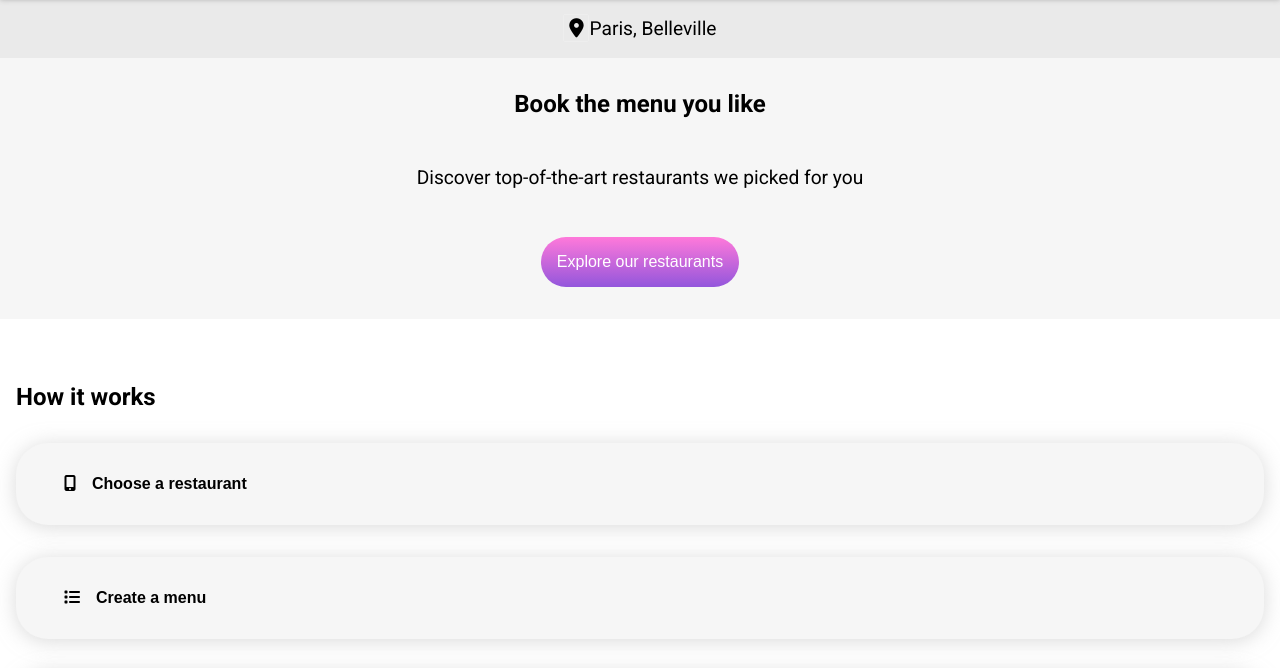
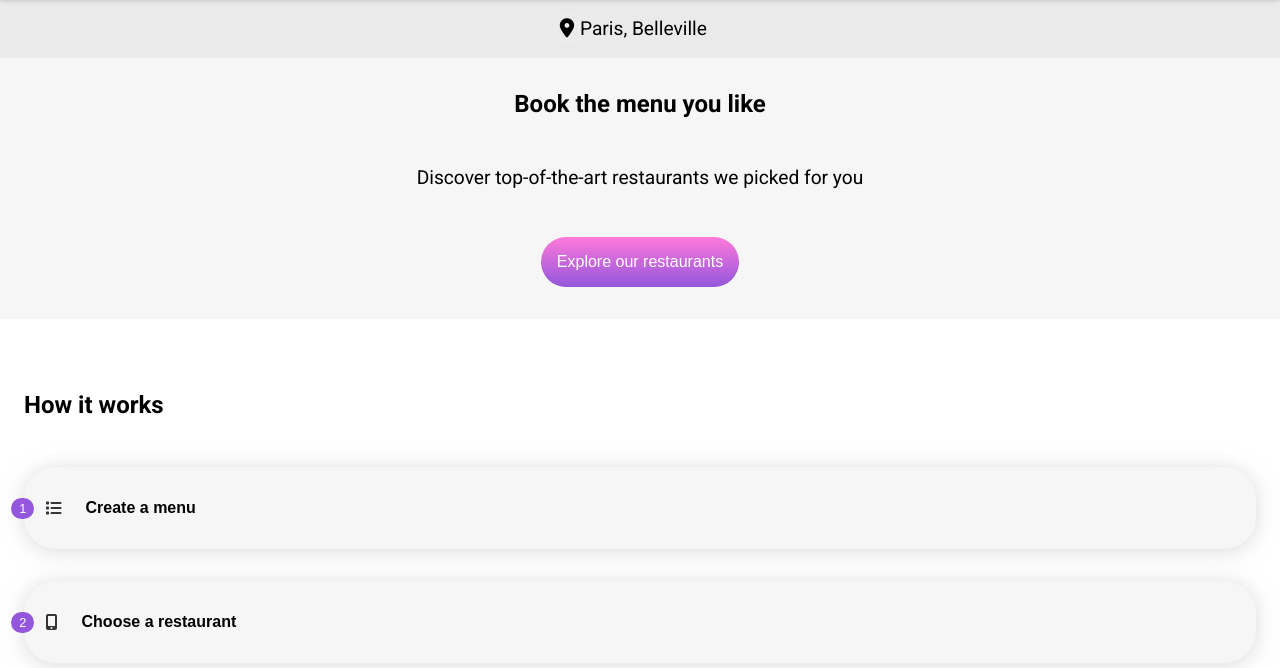
Before and after one commit to ConnorTurnbull/Project-3-Integrate-a-Mobile-Website-with-Animations-in-CSS, a plain HTML site: page home.html in a window 1280 px wide. Shown: the part 244-912 px from the top of the page. Drawn offline with Linux system fonts and the light colour scheme; a web font is replaced by a local one.

Commit message:
Menu page started

```diff
--- a/SCSS/fonts.scss
+++ b/SCSS/fonts.scss
@@ -3,3 +3,15 @@
 
 $font-title: "Shrikhand";
 $font-main: "Roboto";
+
+h1 {
+    font-size: 1.5rem;
+    margin: 0;
+
+}
+
+h2 {
+    font-size: 1.5rem;
+    margin: 0;
+    font-family: $font-title;
+}
--- a/SCSS/style.scss
+++ b/SCSS/style.scss
@@ -5,18 +5,6 @@
 *::before,
 *::after {
     box-sizing: border-box;
-}
-
-h1 {
-    font-size: 1.5rem;
-    margin: 0;
-
-}
-
-h2 {
-    font-size: 1.5rem;
-    margin: 0;
-    font-family: $font-title;
 }
 
 .body {
@@ -43,6 +31,12 @@ h2 {
     background-color: $color-mid-grey;
     text-align: center;
     padding: 1rem 0rem;
+    margin-left: -1.2rem;
+
+    .location-pin {
+        font-size: 1.2rem;
+
+    }
 
 }
 
@@ -70,11 +64,17 @@ h2 {
 
 .how-it-works {
     height: fit-content;
-    display: flex;
-    flex-direction: column;
+    padding: 1.5rem;
     margin: 3rem 0rem;
-    padding: 1rem;
-    gap: 2rem;
+
+    .list {
+        display: flex;
+        flex-direction: column;
+        padding: 0;
+        margin-top: 3rem;
+        gap: 2rem;
+
+    }
 
     .button {
         width: 100%;
@@ -82,7 +82,8 @@ h2 {
         border: none;
         font-size: 1rem;
         font-weight: bold;
-        padding: 2rem;
+        align-items: center;
+        padding: 2rem 0rem;
         border-radius: 2rem;
         box-shadow: 0px 2px 20px 0px rgba(181,181,181,0.5);
         display: flex;
@@ -96,8 +97,20 @@ h2 {
         }
     }
 
+    .number {
+        font-style: normal;
+        font-weight: lighter;
+        font-size: 0.8rem;
+        background-color: $color-purple;
+        border-radius: 1rem;
+        padding: 0.2rem 0.5rem;
+        margin: -0.8rem;
+        color: white;
+    }
+
     .icon {
-        padding: 0 1rem;
+        padding: 0 1.5rem;
+        color: $color-dark-grey;
 
     }
 }
--- a/home.html
+++ b/home.html
@@ -40,9 +40,11 @@
 
         <h1>How it works</h1>
 
-        <button class="button"><i class="fa-solid fa-mobile-screen-button icon"></i>Choose a restaurant</button>
-        <button class="button"><i class="fa-solid fa-list icon"></i></i>Create a menu</button>
-        <button class="button"><i class="fa-solid fa-store icon"></i>Go enjoy it at the restaurant</button>
+        <ol class="list">
+            <button class="button"><i class="number">1</i><i class="fa-solid fa-list icon"></i>Create a menu</button>
+            <button class="button"><i class="number">2</i><i class="fa-solid fa-mobile-screen-button icon"></i>Choose a restaurant</button>
+            <button class="button"><i class="number">3</i><i class="fa-solid fa-store icon"></i>Go enjoy it at the restaurant</button>
+        </ol>
 
     </section>
 
@@ -101,7 +103,7 @@
         <h2 class="logo">ohmyfood</h2>
 
         <ul class="list">
-            <li><i class="fa-solid fa-utensils icon"></i> Suggest a restaurant</li>
+            <li><i class="fa-solid fa-utensils icon"></i>&nbsp;Suggest a restaurant</li>
             <li><i class="fa-solid fa-handshake-angle icon"></i>Become a partner</li>
             <li>Legal</li>
             <li>Contact</li>
```
Also changed, not shown: alafrancaise.html (added, +49 -0 lines), CSS/style.css, Project 3 notes.txt, 1 other file.
